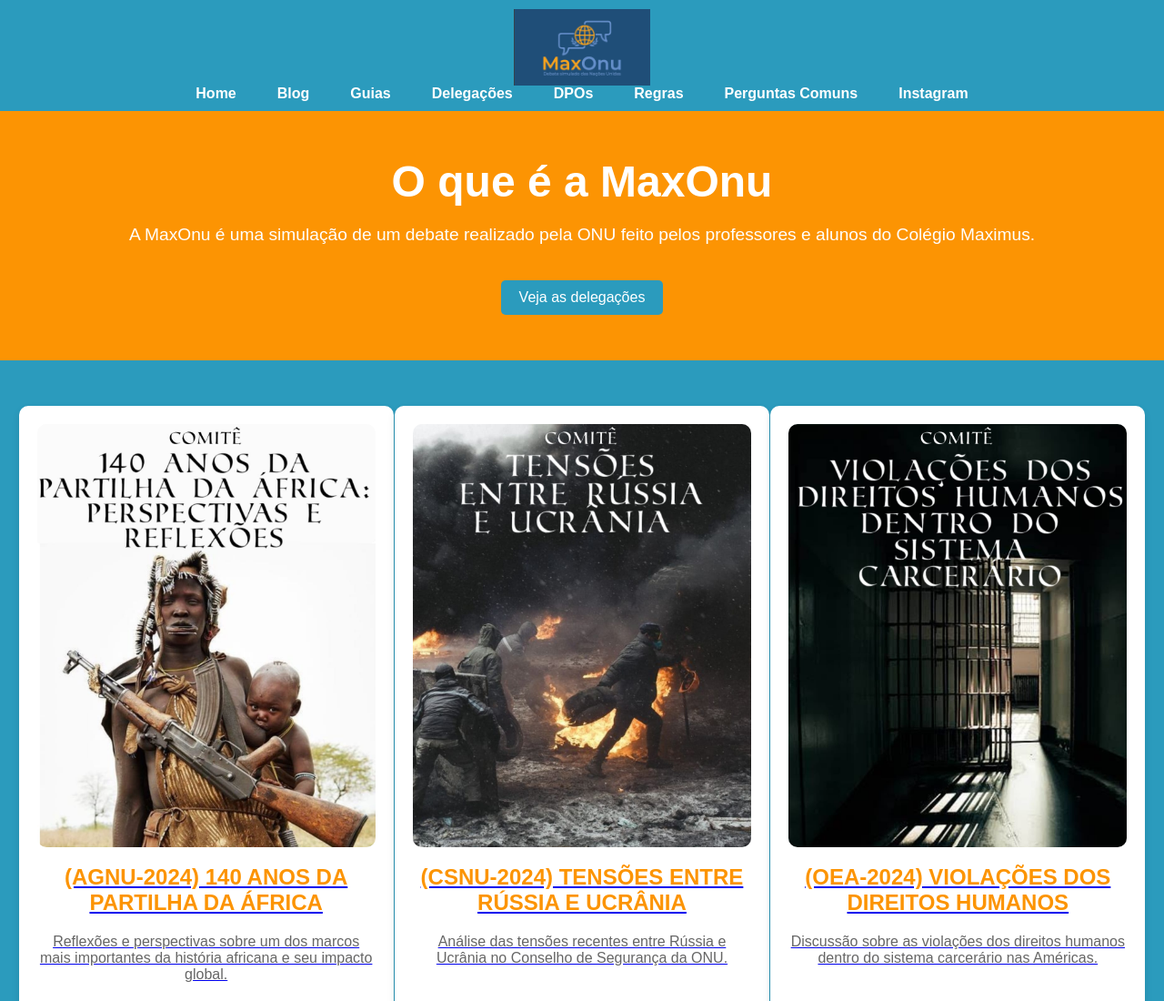
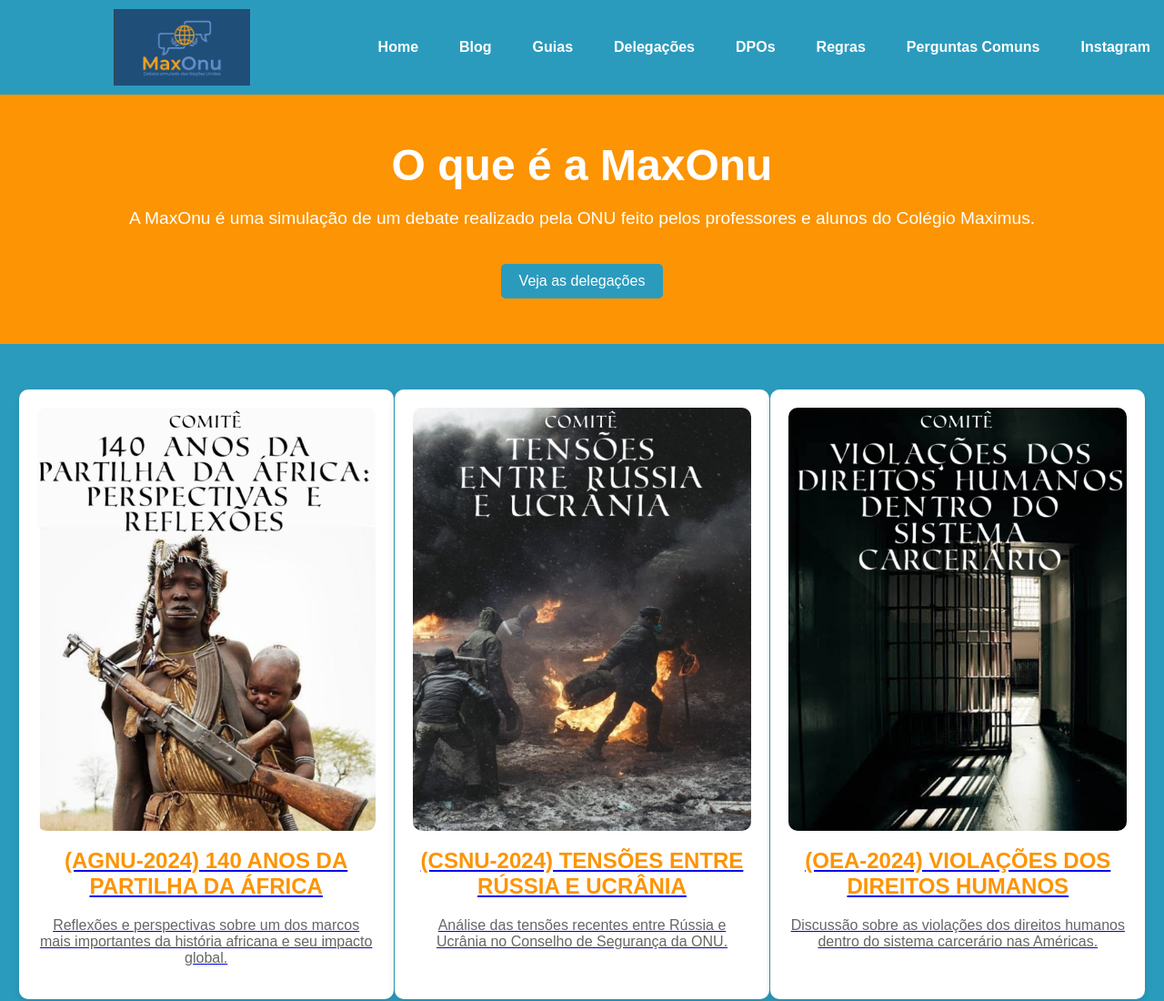
Before and after one commit to andersonjr667/MaxOnu-, a plain HTML site: page index.html in a window 1280 px wide. Shown: the top 1100 px of the page at 91% size. Drawn offline with Linux system fonts and the light colour scheme.

Commit message:
Update style.css

```diff
--- a/style.css
+++ b/style.css
@@ -7,9 +7,19 @@ body {
     color: #333;
 }
 
+/* Header */
 header {
     background-color: #2b9bbd;
     padding: 10px 0;
+    display: flex;
+    justify-content: space-between; /* Deixa a logo à esquerda e o menu à direita */
+    align-items: center; /* Centraliza a logo verticalmente */
+}
+
+header img {
+    width: 50px; /* Tamanho menor para a logo */
+    height: auto;
+    margin-left: 20px; /* Ajusta a margem esquerda para posicionar a logo */
 }
 
 nav ul {
@@ -17,7 +27,7 @@ nav ul {
     margin: 0;
     padding: 0;
     display: flex; /* Links lado a lado */
-    justify-content: center; /* Centraliza o menu */
+    justify-content: flex-end; /* Mantém o menu no canto direito */
     gap: 15px; /* Espaçamento entre os itens */
 }
 
@@ -206,4 +216,8 @@ footer a:hover {
     .info-pais {
         text-align: center;
     }
+
+    header img {
+        width: 40px; /* Ajusta o tamanho da logo em telas menores */
+    }
 }
```
